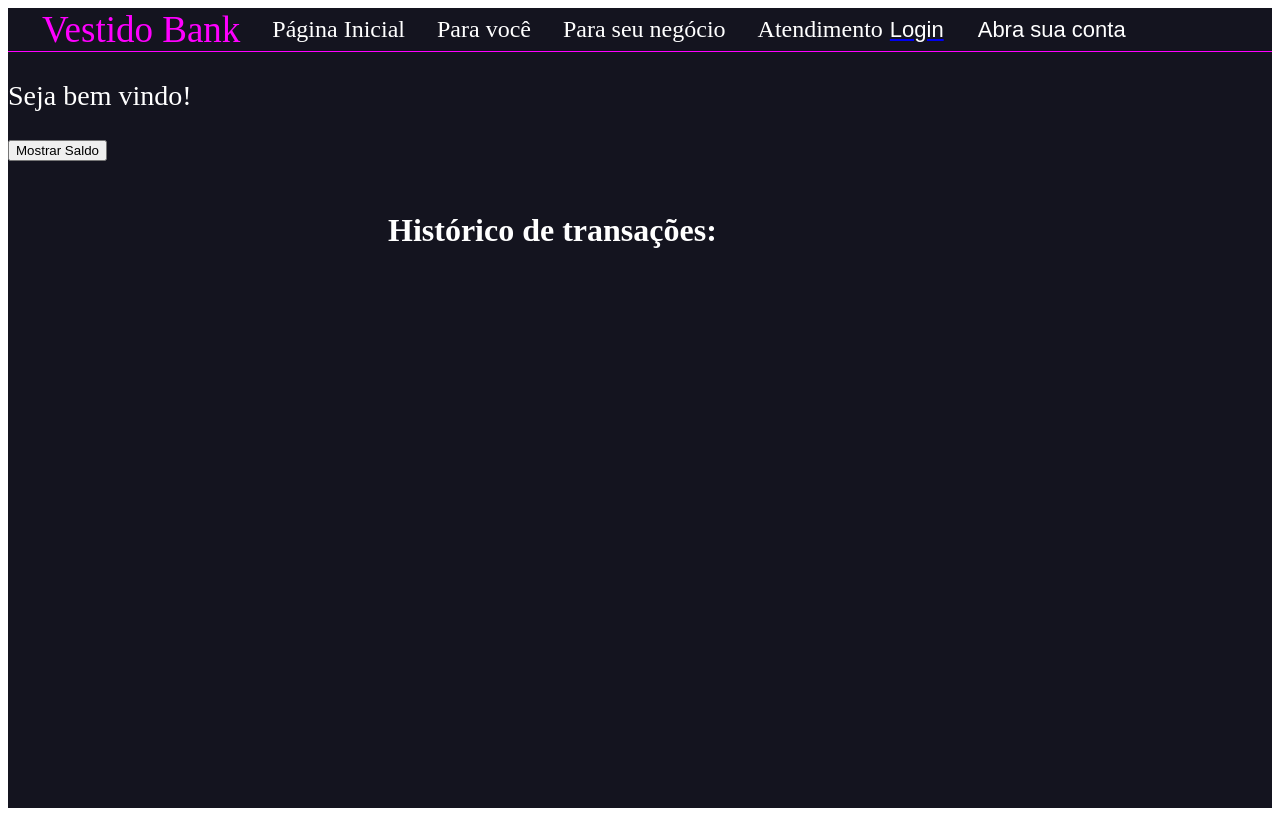
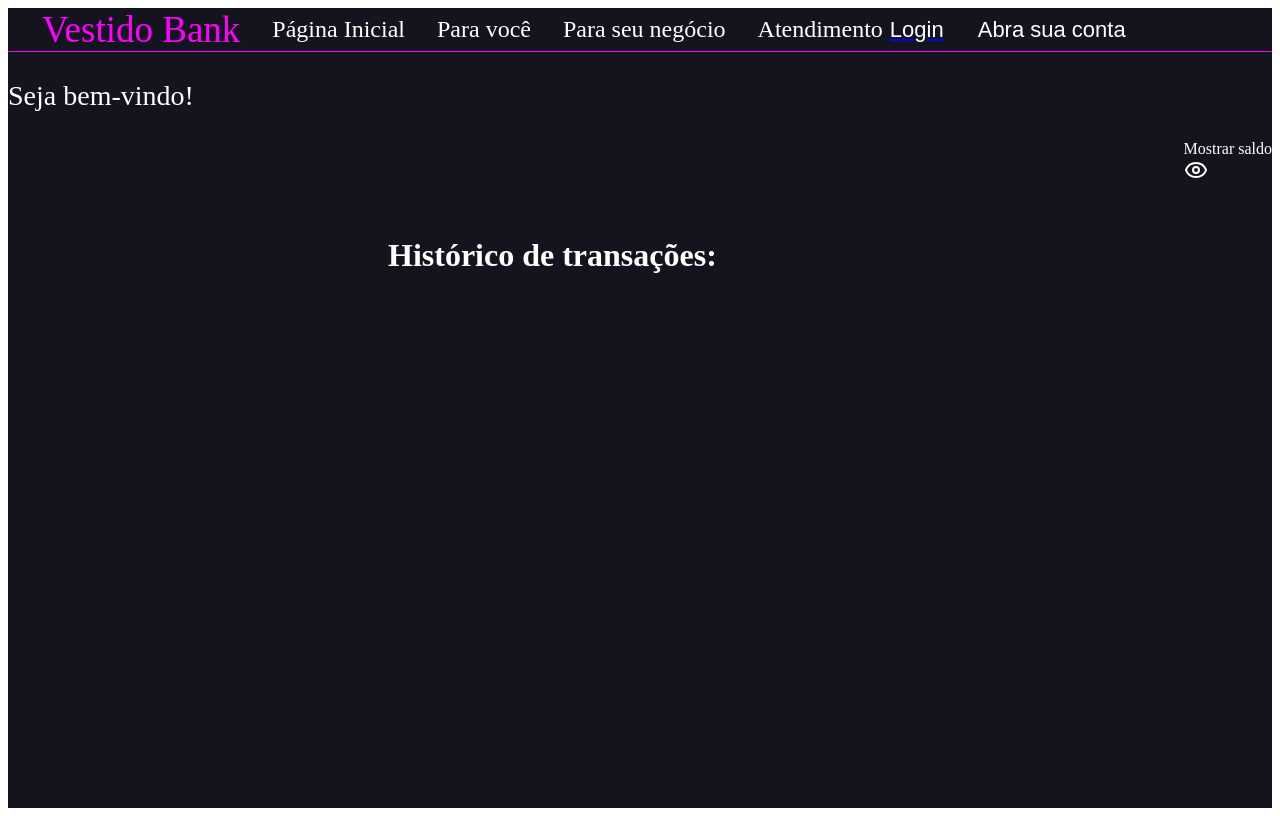
Before and after one commit to lucasnunessg/bank-app, a React (Vite) app in the folder front-end-vestidoBank/: page /home/auth/client in a window 1280 px wide. Built offline with nearby package versions, Linux system fonts and the light colour scheme.

Commit message:
instalando lib de olhos p saldo e melhorando logica de erros

```diff
--- a/front-end-vestidoBank/package.json
+++ b/front-end-vestidoBank/package.json
@@ -13,6 +13,8 @@
     "@tailwindcss/vite": "^4.0.0",
     "axios": "^1.7.9",
     "jwt-decode": "^4.0.0",
+    "lucide": "^0.474.0",
+    "lucide-react": "^0.474.0",
     "react": "^18.3.1",
     "react-dom": "^18.3.1",
     "react-router-dom": "^7.1.3",
--- a/front-end-vestidoBank/src/Components/pages/HomeAuthClient.tsx
+++ b/front-end-vestidoBank/src/Components/pages/HomeAuthClient.tsx
@@ -2,12 +2,14 @@ import { useEffect, useState } from "react";
 import api from "../FetchApi";
 import { jwtDecode } from "jwt-decode";
 import { DecodedToken } from "../decoder/DecodedToken";
+import { Eye, EyeOff } from "lucide-react";
 
 interface Transaction {
   valor: number;
   descricao: string;
   nomeDonoDestino: string;
   nomeDonoOrigem: string;
+  date: string;
 }
 
 function HomeAuthClient() {
@@ -16,38 +18,37 @@ function HomeAuthClient() {
   const [transactions, setTransactions] = useState<Transaction[]>([]);
   const [name, setName] = useState<string | null>(null);
   const [clientId, setClientId] = useState<number | null>(null);
+  const [loading, setLoading] = useState(false);
   const [showSaldo, setShowSaldo] = useState(false);
 
   useEffect(() => {
     const token = localStorage.getItem("token");
     if (token) {
       const decodedToken = jwtDecode<DecodedToken>(token);
-      const extractedClientId = decodedToken.clientId;
-      const extractName = decodedToken.name;
-      setClientId(extractedClientId);
-      setName(extractName);
+      setClientId(decodedToken.clientId);
+      setName(decodedToken.name);
     }
   }, []);
 
   useEffect(() => {
     const fetchSaldo = async () => {
       if (clientId !== null) {
+        setLoading(true);
         try {
           const token = localStorage.getItem("token");
           const response = await api.get(`/conta-poupanca/${clientId}/saldo`, {
-            headers: {
-              Authorization: `Bearer ${token}`,
-            },
+            headers: { Authorization: `Bearer ${token}` },
           });
+
           if (response.status === 200) {
-            const saldo = response.data.saldo;
-            setSaldo(saldo);
-            setShowSaldo(false);
+            setSaldo(response.data.saldo);
             setError("");
           }
         } catch (error) {
           console.error("Erro ao buscar saldo:", error);
           setError("Não foi possível buscar saldo!");
+        } finally {
+          setLoading(false);
         }
       }
     };
@@ -58,25 +59,25 @@ function HomeAuthClient() {
   useEffect(() => {
     const fetchTransactions = async () => {
       if (clientId !== null) {
+        setLoading(true);
         try {
           const token = localStorage.getItem("token");
-          console.log(token);
-
-          const response = api.get(
+          const response = await api.get(
             `/conta-poupanca/${clientId}/transfers/send`,
             {
-              headers: {
-                Authorization: `Bearer ${token}`,
-              },
+              headers: { Authorization: `Bearer ${token}` },
             }
           );
-          if ((await response).status === 200) {
-            setTransactions((await response).data);
+
+          if (response.status === 200) {
+            setTransactions(response.data);
             setError("");
           }
-        } catch (e) {
-          console.error(e);
+        } catch (error) {
+          console.error("Erro ao buscar transações:", error);
           setError("Erro ao buscar transações");
+        } finally {
+          setLoading(false);
         }
       }
     };
@@ -90,31 +91,46 @@ function HomeAuthClient() {
 
   return (
     <div>
-      <p className="text-[28px] text-[white] text-urbanist">
-        Seja bem vindo! {name}
+      <p className="text-[28px] text-[white] font-urbanist">
+        Seja bem-vindo! {name}
       </p>
 
       {error && (
         <div className="text-red-500 text-sm text-center mt-4">{error}</div>
       )}
 
-      <div>
-        <button
+      <div className="flex flex-col items-end">
+        <a
           onClick={handleShowSaldo}
-          className="bg-blue-500 text-white p-2 rounded"
+          className="bg-blue-500 text-[white] p-2 rounded cursor-pointer"
         >
-          {showSaldo ? "Esconder Saldo" : "Mostrar Saldo"}
-        </button>
+          {" "}
+          {showSaldo ? "Esconder saldo" : "Mostrar saldo"}<br></br>
+          {showSaldo ? <EyeOff className="ml-2" /> : <Eye className="ml-2" />}
+        </a>
 
-        {showSaldo && <h1 className="text-[white]">Saldo atual R$: {saldo}</h1>}
+        {loading ? (
+          <h1 className="text-[white]">Carregando...</h1>
+        ) : (
+          showSaldo && (
+            <h1 className="text-[white] font-urbanist">
+              Saldo atual R$: {saldo}
+            </h1>
+          )
+        )}
       </div>
 
-      <div className="absolute ml-[350px]  max-w-[450px] max-h-[650px]  rounded-[8px] p-[30px] overflow-y-auto custom-scrollbar">
-        <h1 className="text-[white]">Histórico de transações:</h1>
+      <div className="absolute ml-[350px] max-w-[450px] max-h-[650px] rounded-[8px] p-[30px] overflow-y-auto custom-scrollbar">
+        <h1 className="text-[white] font-[urbanist]">
+          Histórico de transações:
+        </h1>
         <ul>
           {transactions.map(
-            ({ nomeDonoDestino, nomeDonoOrigem, valor, descricao }, index) => (
-              <li key={index} className="text-[white] mb-4">
+            (
+              { nomeDonoDestino, nomeDonoOrigem, valor, descricao, date },
+              index
+            ) => (
+              <li key={index} className="text-[white] font-[urbanist] mb-4">
                 <p>
                   <strong>Origem:</strong> {nomeDonoOrigem}
                 </p>
@@ -127,6 +143,9 @@ function HomeAuthClient() {
                 <p>
                   <strong>Descrição:</strong> {descricao}
                 </p>
+                <p>
+                  <strong>Data:</strong> {date}
+                </p>
               </li>
             )
           )}
--- a/front-end-vestidoBank/src/Components/pages/Login.tsx
+++ b/front-end-vestidoBank/src/Components/pages/Login.tsx
@@ -44,6 +44,9 @@ function Login() {
         email: email,
         password: password,
       });
+      console.log("recebendo email here: " , email);
+      console.log("recebendo password here: " , password);
+
 
       if (response.status === 200) {
         const token = response.data.token;
@@ -108,7 +111,7 @@ function Login() {
             />
           </div>
 
-          {error && <div className="text-red-500 text-sm text-center mt-4">{error}</div>}
+          {error && <div className="text-[red] text-sm text-center mt-4">{error}</div>}
 
           <div className="flex justify-between items-center mb-4">
             <div className="flex items-center">
```
Also changed, not shown: 1 other file (tests, documents, lock files or other folders).
